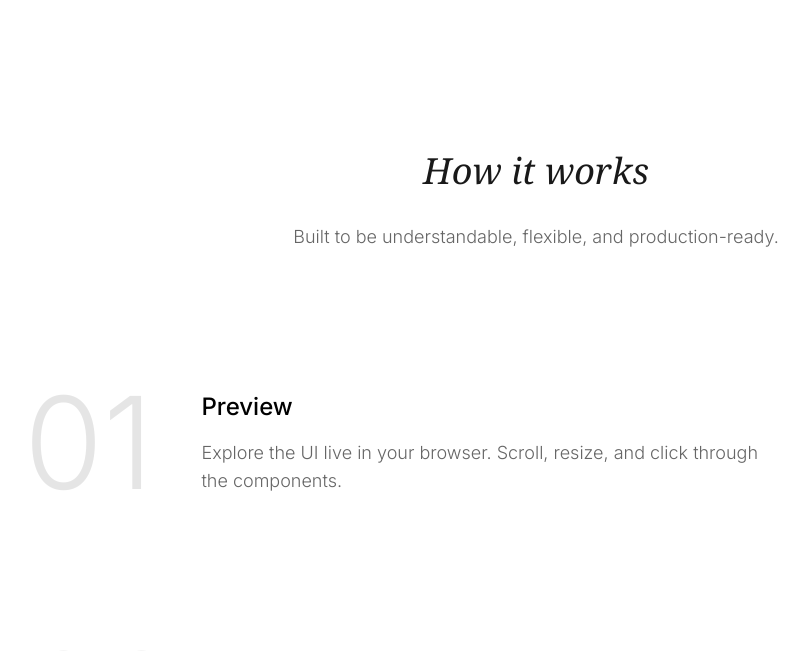
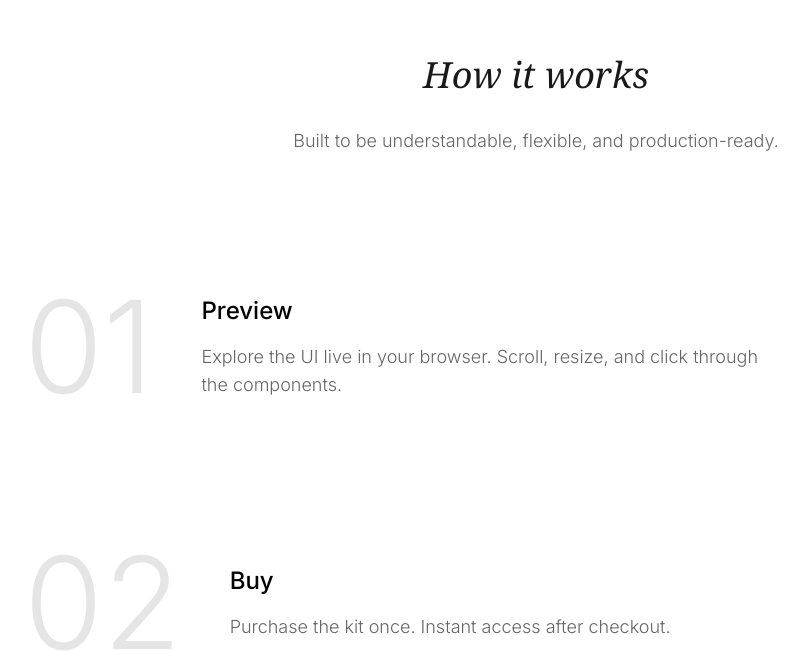
Before and after one commit to mh2023sfdbf/itsmarta-ui-kit, a Next.js app: page / in a window 1280 px wide. Shown: the part 4635-5286 px from the top of the page, without its empty margins (104-909 px from the left). Built offline with nearby package versions, Linux system fonts and the light colour scheme; a web font is replaced by a local one.

Commit message:
Balance CTA section padding and reduce spacing above How it works for better visual flow

```diff
--- a/components/sections/HeroGlassy.tsx
+++ b/components/sections/HeroGlassy.tsx
@@ -1212,7 +1212,7 @@ export default function PricingCards() {
           </div>
 
           {/* Centered CTA Below Both Columns */}
-          <div className="max-w-3xl mx-auto text-center py-20 sm:py-24 md:py-28">
+          <div className="max-w-3xl mx-auto text-center mt-20 sm:mt-24 md:mt-28 mb-20 sm:mb-24 md:mb-28">
             <div className="w-16 h-px bg-black/10 mb-12 sm:mb-14 mx-auto"></div>
 
             <p className="text-sm text-black/40 italic leading-relaxed mb-10">
@@ -1235,7 +1235,7 @@ export default function PricingCards() {
 
       {/* How It Works - Dramatic & Artistic */}
       <div className="mx-auto w-full max-w-7xl px-4 sm:px-6 md:px-8">
-        <div id="how" className="pt-40 sm:pt-48 md:pt-56">
+        <div id="how" className="pt-20 sm:pt-24 md:pt-32">
             <div className="max-w-5xl mx-auto">
               {/* Title - Centered */}
               <h2 className="text-2xl md:text-3xl lg:text-4xl italic font-serif leading-relaxed mb-8 text-black/90 text-center">
```
